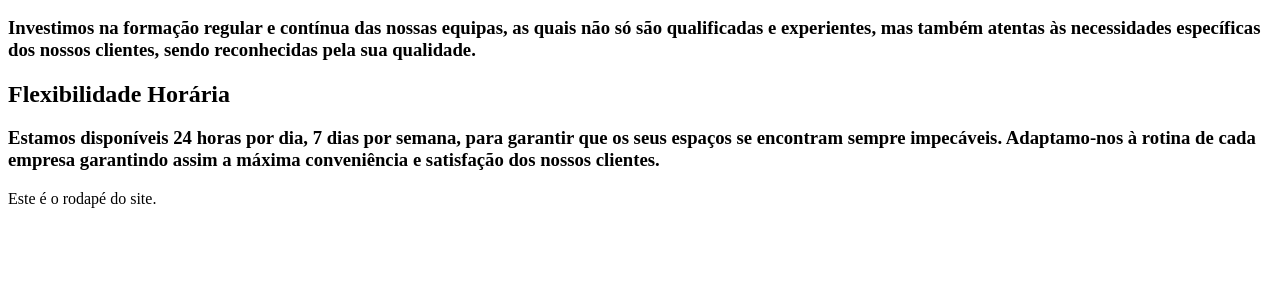
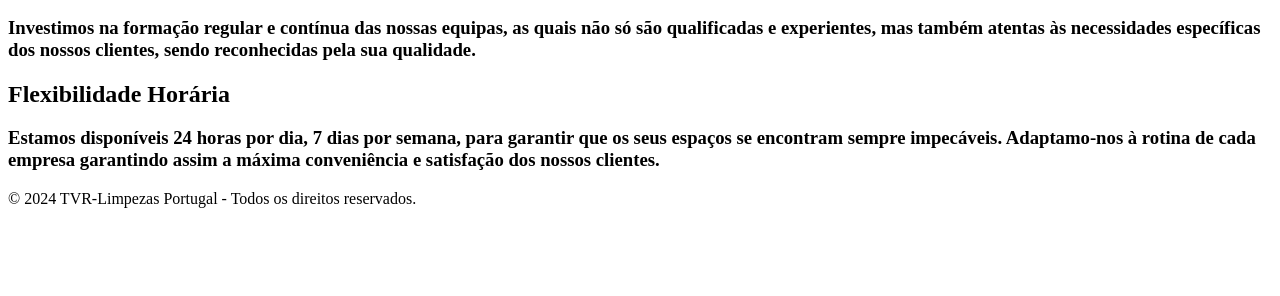
Before and after one commit to VascoReis06/Projeto-m17c, a PHP site: page /inicio.php in a window 1280 px wide. Shown: the part 504-800 px from the top of the page. Run offline with PHP 8.4, Linux system fonts and the light colour scheme.

Commit message:
Update inicio.php
.Inserção de Texto na Página "Início" - Completado
.Inserção de Texto nas Restantes Páginas - Pendente

```diff
--- a/inicio.php
+++ b/inicio.php
@@ -40,6 +40,6 @@
 </body>
 
 <footer>
-        <p>Este é o rodapé do site.</p>
-    </footer>
+    © 2024 TVR-Limpezas Portugal - Todos os direitos reservados.
+</footer>
 </html>
```
